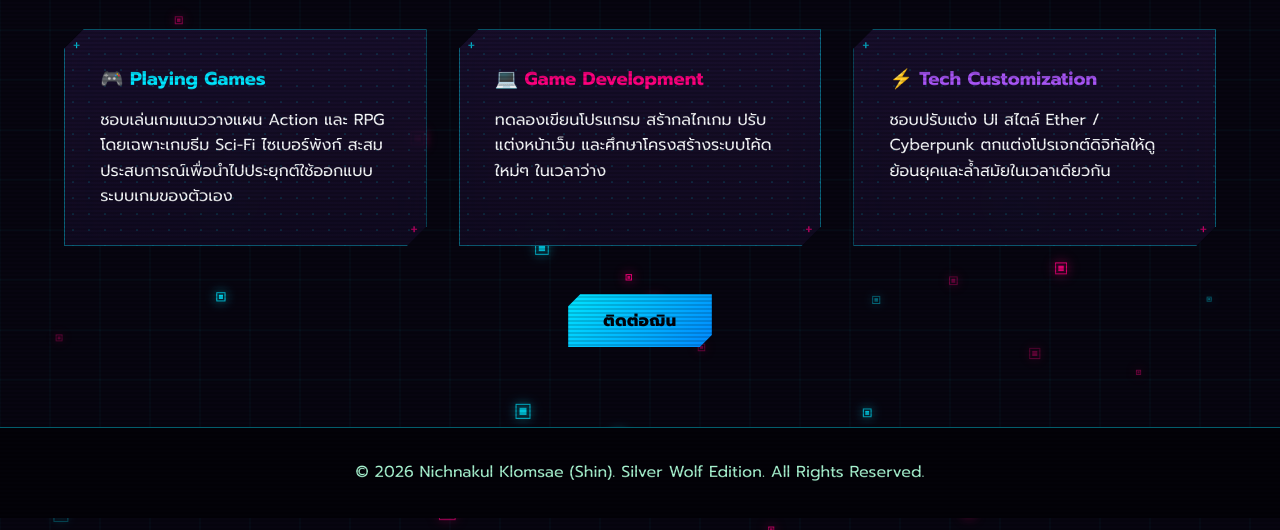
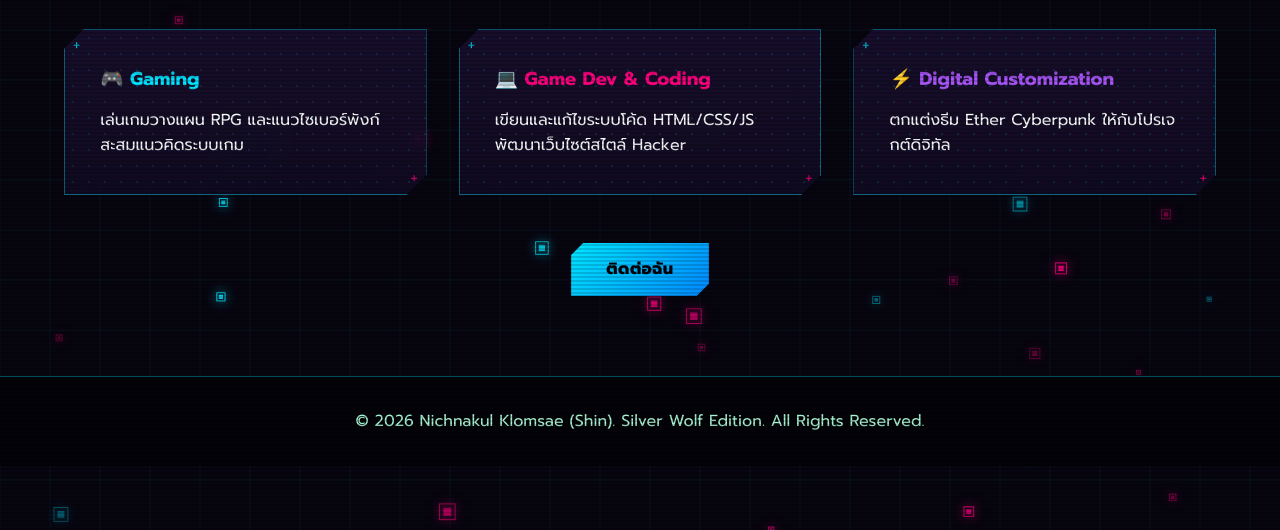
Before and after one commit to 23937-Nichnakul/webpage2, a plain HTML site: page hobby.html in a window 1280 px wide. Shown: the part 270-800 px from the top of the page. Drawn offline with Linux system fonts and the light colour scheme.

Commit message:
Update hobby.html

```diff
--- a/hobby.html
+++ b/hobby.html
@@ -4,7 +4,6 @@
     <meta charset="UTF-8">
     <meta name="viewport" content="width=device-width, initial-scale=1.0">
     <title>งานอดิเรก | Shin Portfolio (Silver Wolf Lv.999)</title>
-
     <link rel="preconnect" href="https://fonts.googleapis.com">
     <link rel="preconnect" href="https://fonts.gstatic.com" crossorigin>
     <link href="https://fonts.googleapis.com/css2?family=Fira+Code:wght@500;700&family=Prompt:wght@400;600;700;800;900&display=swap" rel="stylesheet">
@@ -34,21 +33,21 @@
 
         <div class="grid-3" style="margin-bottom: 3rem;">
             <div class="card">
-                <h3 style="color:var(--sw-cyan); margin-bottom: 0.8rem;">🎮 Playing Games</h3>
-                <p>ชอบเล่นเกมแนววางแผน Action และ RPG โดยเฉพาะเกมธีม Sci-Fi ไซเบอร์พังก์ สะสมประสบการณ์เพื่อนำไปประยุกต์ใช้ออกแบบระบบเกมของตัวเอง</p>
+                <h3 style="color:var(--sw-cyan); margin-bottom: 0.8rem;">🎮 Gaming</h3>
+                <p>เล่นเกมวางแผน RPG และแนวไซเบอร์พังก์ สะสมแนวคิดระบบเกม</p>
             </div>
             <div class="card">
-                <h3 style="color:var(--sw-pink); margin-bottom: 0.8rem;">💻 Game Development</h3>
-                <p>ทดลองเขียนโปรแกรม สร้ากลไกเกม ปรับแต่งหน้าเว็บ และศึกษาโครงสร้างระบบโค้ดใหม่ๆ ในเวลาว่าง</p>
+                <h3 style="color:var(--sw-pink); margin-bottom: 0.8rem;">💻 Game Dev & Coding</h3>
+                <p>เขียนและแก้ไขระบบโค้ด HTML/CSS/JS พัฒนาเว็บไซต์สไตล์ Hacker</p>
             </div>
             <div class="card">
-                <h3 style="color:var(--sw-purple); margin-bottom: 0.8rem;">⚡ Tech Customization</h3>
-                <p>ชอบปรับแต่ง UI สไตล์ Ether / Cyberpunk ตกแต่งโปรเจกต์ดิจิทัลให้ดูย้อนยุคและล้ำสมัยในเวลาเดียวกัน</p>
+                <h3 style="color:var(--sw-purple); margin-bottom: 0.8rem;">⚡ Digital Customization</h3>
+                <p>ตกแต่งธีม Ether Cyberpunk ให้กับโปรเจกต์ดิจิทัล</p>
             </div>
         </div>
 
         <div style="text-align: center;">
-            <a href="contact.html" class="btn cyber-btn">ติดต่อฌิน</a>
+            <a href="contact.html" class="btn cyber-btn">ติดต่อฉัน</a>
         </div>
     </main>
 
```
